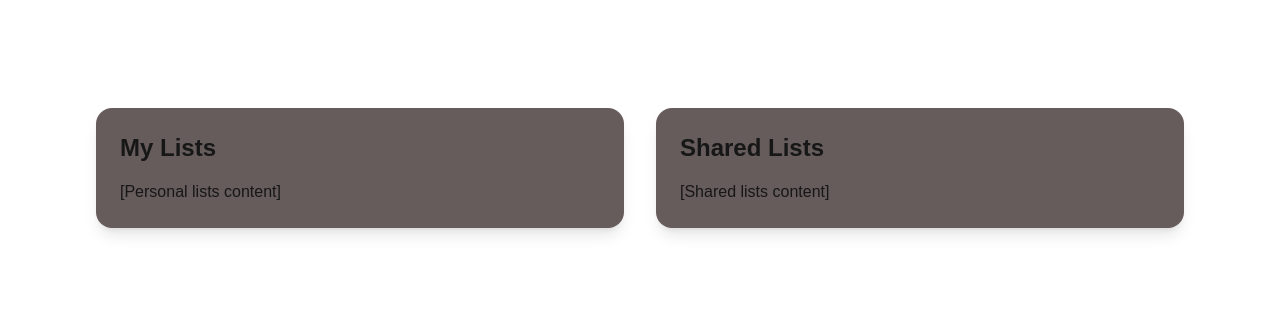
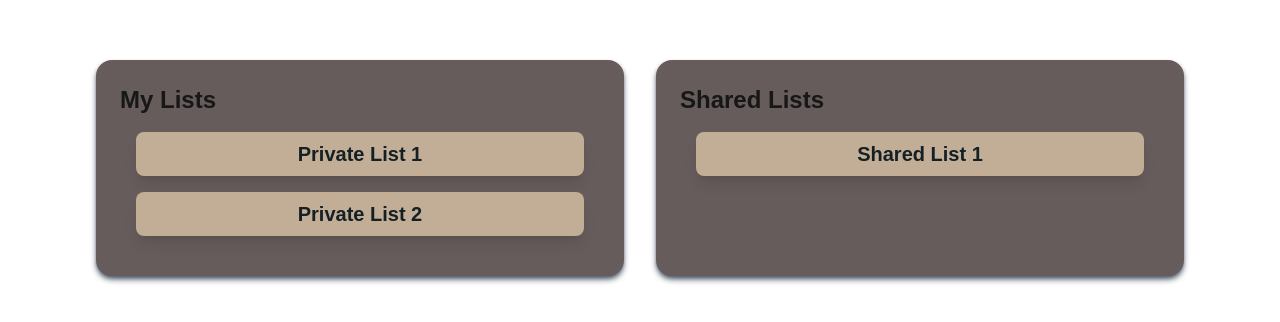
Before and after one commit to janthonii/WatchHat, a Next.js app in the folder watchhat-app/: page /my-lists in a window 1280 px wide. Shown: the part 232-554 px from the top of the page. Built offline with nearby package versions, Linux system fonts and the light colour scheme.

Commit message:
Additions to myLists page

```diff
--- a/watchhat-app/src/app/my-lists/page.tsx
+++ b/watchhat-app/src/app/my-lists/page.tsx
@@ -1,22 +1,48 @@
+import ListItem from "@/components/ListItem";
 
+const allLists = [
+    {
+        id: 1,
+        title: "Private List 1",
+        participants: [],
+        movies: [],
+        isShared: false
+    },
+    {
+        id: 2,
+        title: "Shared List 1",
+        participants: [],
+        movies: [],
+        isShared: true
+    },
+    {
+        id: 3,
+        title: "Private List 2",
+        participants: [],
+        movies: [],
+        isShared: false
+    }
+];
 
-const myLists = () => {
+const MyLists = () => {
+    const privateLists = allLists.filter(list => !list.isShared);
+    const sharedLists = allLists.filter(list => list.isShared);
+
     return (
         <section className="flex justify-center items-center min-h-screen">
-            <div className="grid grid-cols-1 md:grid-cols-2 gap-8 max-w-6xl w-full p-8">
-                <div className="p-6 rounded-2xl shadow-lg center" style={{ backgroundColor: '#665C5C' }}>
-                    <h2 className="text-2xl font-bold mb-4">My Lists</h2>
-                    <p>[Personal lists content]</p>
-                </div>
+        <div className="grid grid-cols-1 md:grid-cols-2 gap-8 max-w-6xl w-full p-8">
+            <div className="p-6 rounded-2xl shadow-md shadow-gray-600" style={{ backgroundColor: '#665C5C' }}>
+            <h2 className="text-2xl font-bold mb-4">My Lists</h2>
+            {privateLists.map(list => (<ListItem key={list.id} listitem={list}></ListItem>))}
+            </div>
 
-                <div className="p-6 rounded-2xl shadow-lg" style={{ backgroundColor: '#665C5C' }}>
-
-                    <h2 className="text-2xl font-bold mb-4">Shared Lists</h2>
-                    <p>[Shared lists content]</p>
-                </div>
+            <div className="p-6 rounded-2xl shadow-md shadow-gray-600" style={{ backgroundColor: '#665C5C' }}>
+            <h2 className="text-2xl font-bold mb-4">Shared Lists</h2>
+            {sharedLists.map(list => (<ListItem key={list.id} listitem={list}></ListItem>))}
             </div>
+        </div>
         </section>
-    )
+    );
 };
 
-export default myLists
+export default MyLists;
--- /dev/null
+++ b/watchhat-app/src/components/ListCard.tsx
@@ -0,0 +1,14 @@
+interface listCardProps {
+    children: React.ReactNode;
+    className?: string;
+}
+
+const ListCard = ({children, className = ""}: listCardProps) => {
+    return (
+        <div className={`shadow-lg hover:shadow-orange-600 hover:shadow-md rounded-lg m-4 p-2 ${className}`} style={{backgroundColor: "#C2AD96"}}>
+        {children}
+    </div>
+    );
+};
+
+export default ListCard;
--- /dev/null
+++ b/watchhat-app/src/components/ListItem.tsx
@@ -0,0 +1,25 @@
+import Image from "next/image";
+import Link from "next/link";
+import ListCard from "./ListCard";
+
+interface ListItemProps {
+    listitem: {
+        id: number;
+        title: string;
+        participants: number[]; //Use user id's
+        movies: number[]; //Use movie id's
+        isShared: Boolean;
+    };
+}
+
+const ListItem = ({listitem}:ListItemProps) => {
+    return (
+        <ListCard>
+            <div className="flex items-center justify-center text-xl font-bold">
+                <h1 style={{color: "#142024"}}>{listitem.title}</h1>
+            </div>
+        </ListCard>
+    )
+}
+
+export default ListItem;
--- /dev/null
+++ b/watchhat-app/src/components/ListItems.tsx
@@ -0,0 +1,6 @@
+'use client'
+import ListItem from "./ListItem";
+import {useState, useEffect} from 'react';
+
+
+export default function ListItems() {}
```
Also changed, not shown: watchhat-app/src/assets/A-HAT_Logo.svg (renamed from watchhat-app/src/app/assets/A-HAT_Logo.svg).
